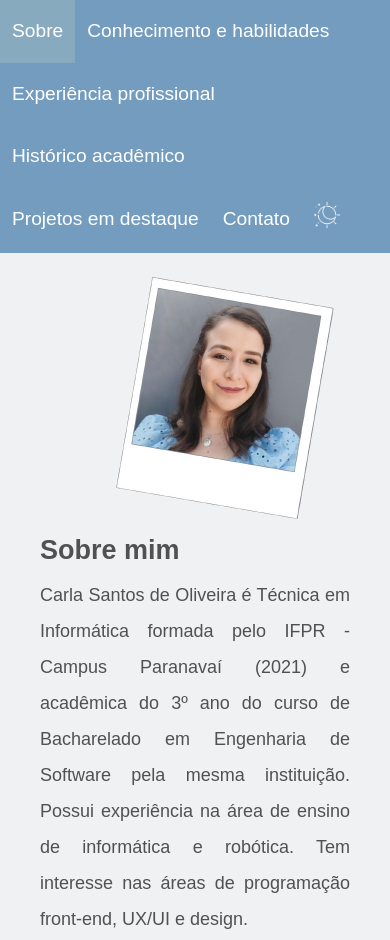
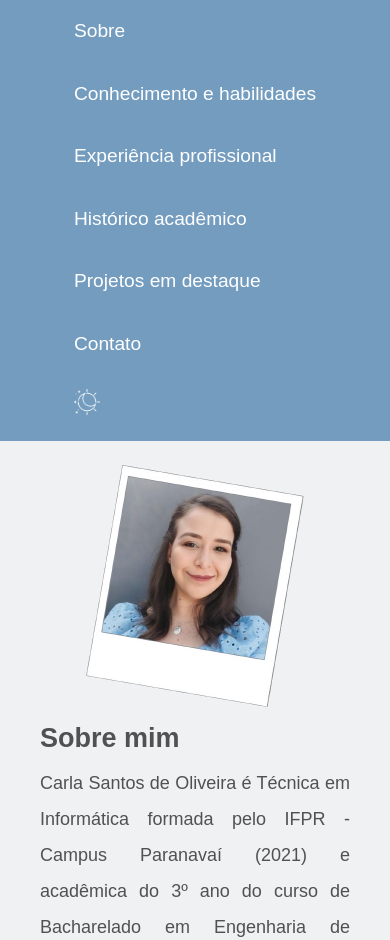
Before and after one commit to carlasoliveira/Portfolio, a plain HTML site: page index.html in a window 390 px wide. Shown: the top 940 px of the page. Drawn offline with Linux system fonts and the light colour scheme.

Commit message:
ajuste itens do menu

```diff
--- a/index.html
+++ b/index.html
@@ -28,7 +28,7 @@
                 <li class="menu-item"><a href="#education">Histórico acadêmico</a></li>
                 <li class="menu-item"><a href="#featured-projects">Projetos em destaque</a></li>
                 <li class="menu-item"><a href="#contact">Contato</a></li>
-                <li class="menu-item"><a href="#" onclick="changeTheme()" id="linkAlterarTema"><img src="/img/icon-theme.png" width="26px" alt="Alterar Tema"></a></li>
+                <li class="menu-item"><a href="#" onclick="changeTheme()" id="linkAlterarTema"><img src="img/icon-theme.png" width="26px" alt="Alterar Tema"></a></li>
             </ul>
         </nav>
     </header>
--- a/style/style.css
+++ b/style/style.css
@@ -118,9 +118,13 @@ footer {
   margin-top: 20px;
 }
 
-@media screen and (width: 768px) {
-  .main-navigation ul{
-    flex-direction: column;
+@media screen and (max-width: 768px) {
+  .navigation-menu li{
+    float: none;
+
+  }
+  .navigation-menu li a{
+    text-align: left;
   }
   .profile-picture{
     float: none;
```
